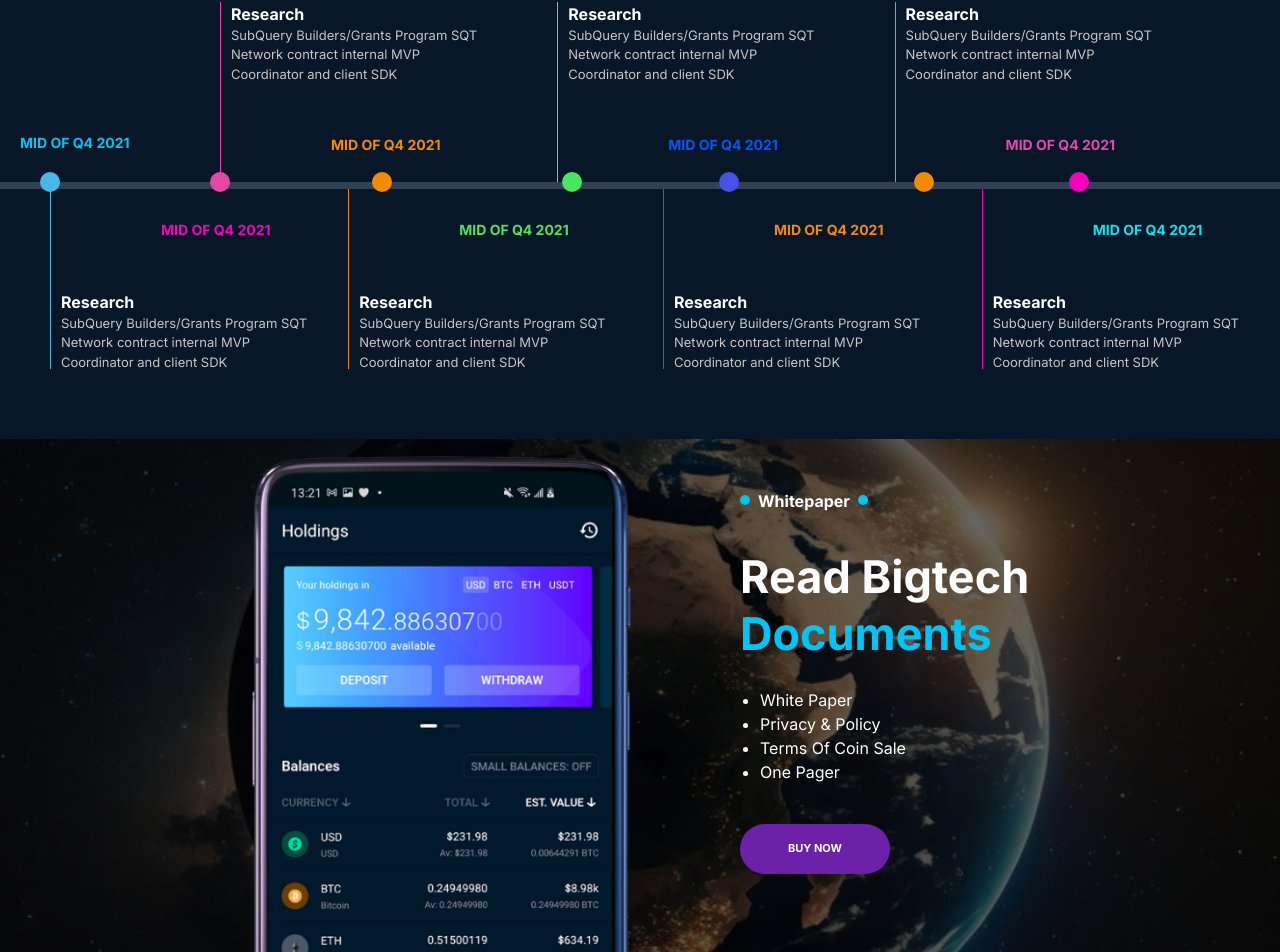
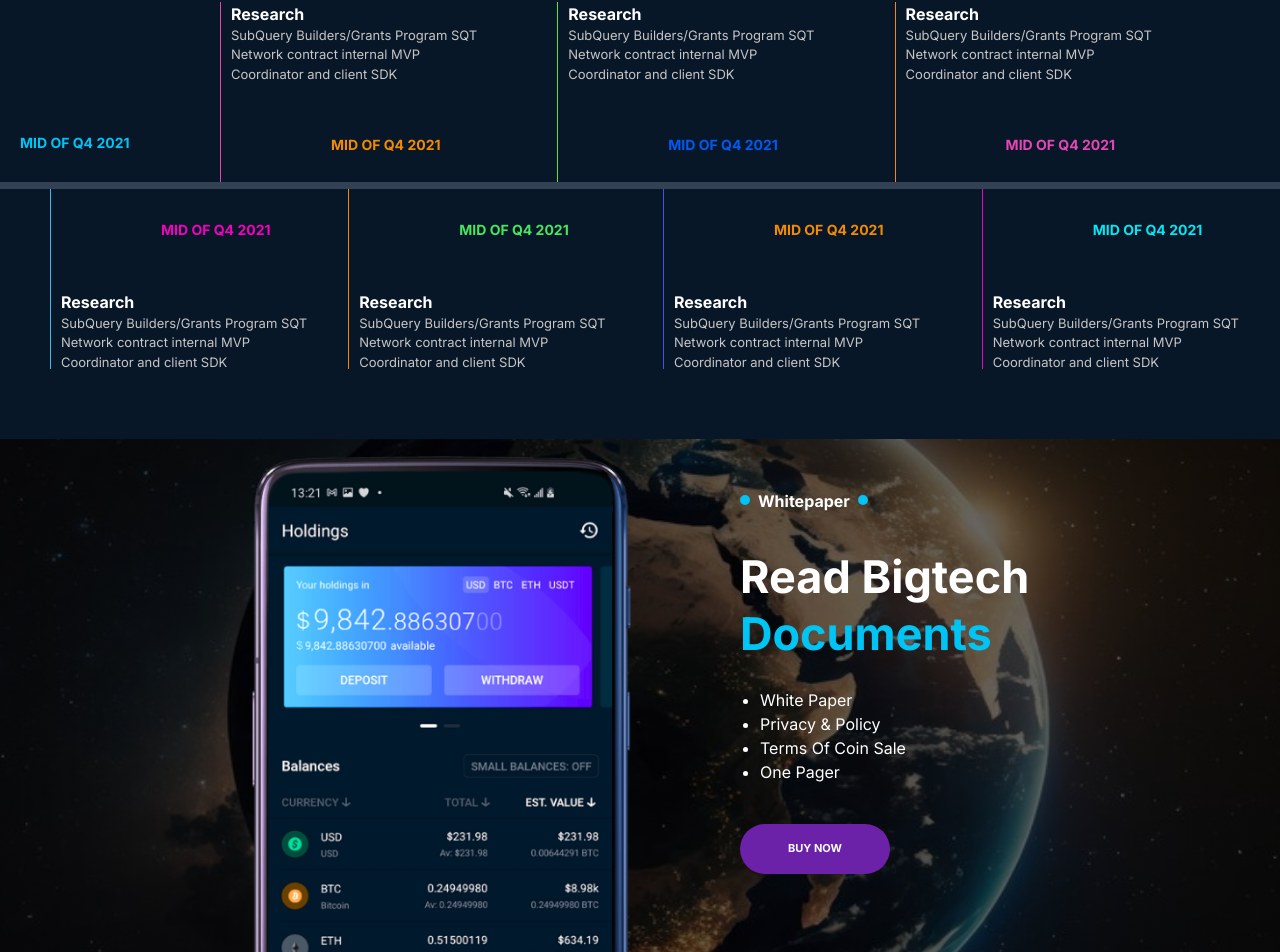
Before and after one commit to Sufyan1232/HassanCoin, a Next.js app: page / in a window 1280 px wide. Shown: the part 3276-4228 px from the top of the page. Built offline with nearby package versions, Linux system fonts and the light colour scheme.

Commit message:
HasbiAllah

```diff
--- a/src/app/pages/RoadMap.js
+++ b/src/app/pages/RoadMap.js
@@ -30,7 +30,7 @@ function RoadMap() {
   }, []);
 
   return (
-    <div className='bg-[#081728] w-screen py-[70px]'>
+    <div className='bg-[#081728] w-[100%] py-[70px]'>
 
       <div style={{display: "flex", flexDirection: "1 column"}} className='flex justify-center'>
         <div className='bg-[#00c4f4] w-[10px] h-[10px] rounded-[30px] mt-1.5'></div>
@@ -86,14 +86,14 @@ function RoadMap() {
         </div>
       </div>
 
-      <div style={{display: "flex", flexDirection: "1 column"}} className='bg-slate-700 w-full h-[7px]' >
-        <div className=' bg-[#46b9e6] ml-[40px] mt-[-10px] rounded-[30px] w-[20px] h-[20px]'></div>
+      <div style={{display: "flex", flexDirection: "1 column"}} className='bg-slate-700  h-[7px]' >
+        {/* <div className=' bg-[#46b9e6] ml-[40px] mt-[-10px] rounded-[30px] w-[20px] h-[20px]'></div>
         <div className=' bg-[#e646a6] ml-[150px] mt-[-10px] rounded-[30px] w-[20px] h-[20px]'></div>
         <div className=' bg-[#f48a00] ml-[142px] mt-[-10px] rounded-[30px] w-[20px] h-[20px]'></div>
         <div className=' bg-[#46e65e] ml-[170px] mt-[-10px] rounded-[30px] w-[20px] h-[20px]'></div>
         <div className=' bg-[#4651e6] ml-[137px] mt-[-10px] rounded-[30px] w-[20px] h-[20px]'></div>
         <div className=' bg-[#f48a00] ml-[175px] mt-[-10px] rounded-[30px] w-[20px] h-[20px]'></div>
-        <div className=' bg-[#f400bf] ml-[135px] mt-[-10px] rounded-[30px] w-[20px] h-[20px]'></div>
+        <div className=' bg-[#f400bf] ml-[135px] mt-[-10px] rounded-[30px] w-[20px] h-[20px]'></div> */}
 
       </div>
 
```
